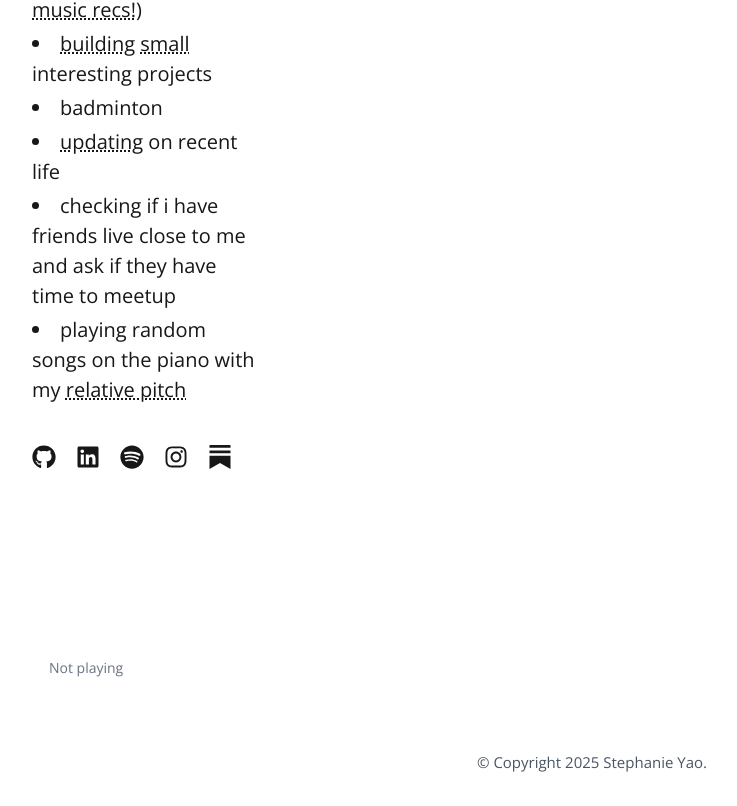
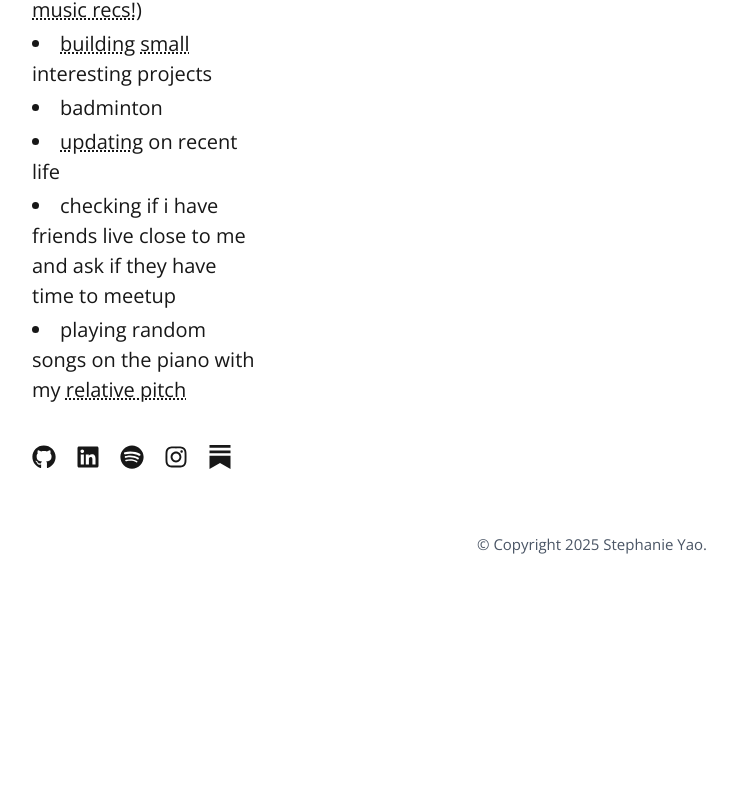
Before and after one commit to suniyao/personal-website, a Next.js app: page / in a window 1280 px wide. Shown: the part 777-1583 px from the top of the page, without its empty margins (48-785 px from the left). After the commit the page ends 1365 px from the top, so only its background shows below. Built offline with nearby package versions, Linux system fonts and the light colour scheme; no server answers; a web font is replaced by a local one.

Commit message:
no aura loss before i figure out spotify api shit oopsies

```diff
--- a/app/(pages)/page.tsx
+++ b/app/(pages)/page.tsx
@@ -59,9 +59,9 @@ export default function Home() {
             </div>
           </div>
 
-          <div className="mt-6 sm:mt-10 lg:mt-45">
+          {/* <div className="mt-6 sm:mt-10 lg:mt-45">
             <SpotifyNowPlaying />
-          </div>
+          </div> */}
         </div>
 
         {/* Image for Desktop Only */}
--- a/public/posts/ross-23-reflection.md
+++ b/public/posts/ross-23-reflection.md
@@ -18,7 +18,7 @@ At first, I attended all the advanced courses but after 4 days, I found out I ca
 
 For dorm lectures, I nearly attended all of them. I feel that the dorm lectures are really good and this should be a symbol in Ross. Having concise dorm lectures featured in different topics can arouse my interest in those topics and may explore more after Ross. Among all dorm lectures, my favorite ones are Infinite Galois Theory, Knot Theory (which is easy but a good introduction, I want to explore more), and Group Theory.
 
-It is so nice being in Family 37, I like every member in my family. In general, we are friendly but also competitive. I always work with Jiya and Charles and another bunch of people in other families, forming a group and ranges in Room 002 and the third floor. Charles is helpful and harsh, but I take this as a challenge and a good way to improve my presentation skills. Jiya is friendly, thinking deeply of every single proof, making them rigorous. We always help each other by verifying whether our proofs are rigorous enough. Henry and Selina are generally not so outgoing, but they still provide good ideas when having family meetings. I feel really lucky having Connor as my counselor for Ross 2023, he has real enthusiasm for math. Compared to my high school math teacher, who mainly treats math as a tool to make a living, Connor seems to be more willing to discuss math, even if it's not related to number theory. He should be a flag for me to follow when I grow up and also make me have a consistent love for math. (I also want to share math at 2am, isn’t it just so cool?) He is always so excited when talking about interesting topics such as p-adic numbers during family meetings.
+It is so nice being in Family 37, I like every member in my family. In general, we are friendly but also competitive. I always work with Jiya and Charles and another bunch of people in other families, forming a group and ranges in Room 002 and the third floor. Charles is helpful and harsh, but I take this as a challenge and a good way to improve my presentation skills. Jiya is friendly, thinking deeply of every single proof, making them rigorous. We always help each other by verifying whether our proofs are rigorous enough. Henry and Selina are generally not so outgoing, but they still provide good ideas when having family meetings. I feel really lucky having Connor as my counselor for Ross 2023, he has real enthusiasm for math. Compared to my high school math teacher, who mainly treats math as a tool to make a living, Connor seems to be more willing to discuss math, even if it's not related to number theory. He should be a flag for me to follow when I grow up and also make me have a consistent love for math. (I also want to share math at 2am, isn’t it just so cool?) He is always so excited when talking about interesting topics such as $p$-adic numbers during family meetings.
 
 ![group photo](/posts/images/group.png)
 
```
